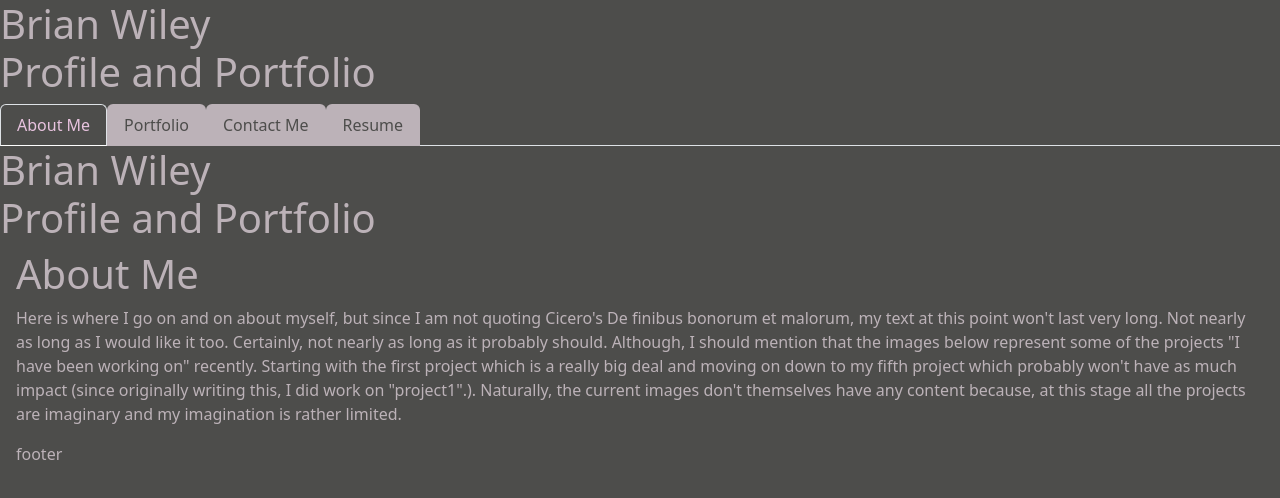
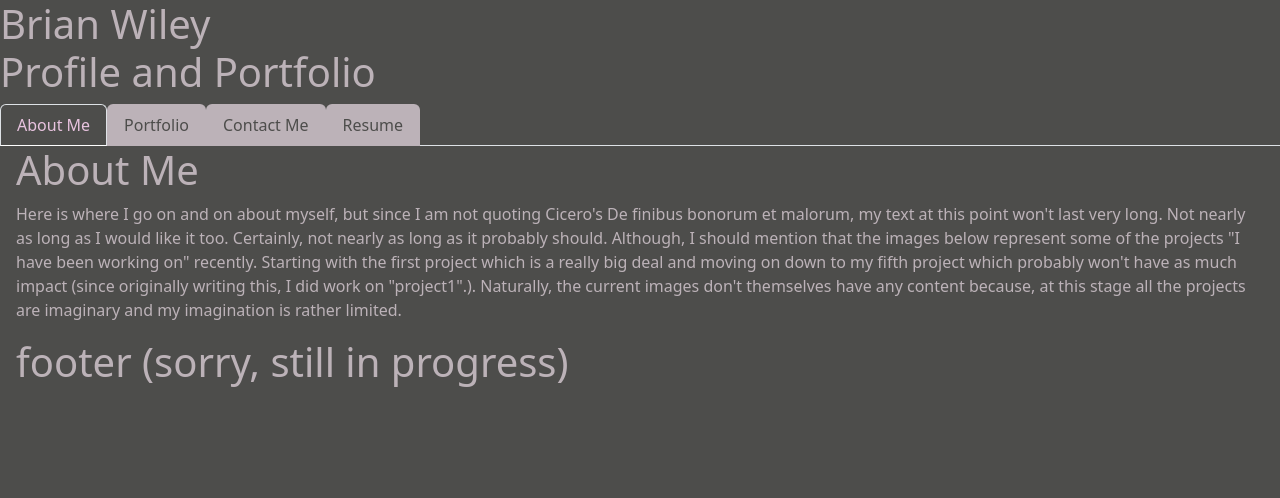
Before and after one commit to bswiley/Profilio2, a React (Vite) app: page / in a window 1280 px wide. Shown: the top 498 px of the page. Built offline with nearby package versions, Linux system fonts and the light colour scheme.

Commit message:
worked on footer

```diff
--- a/src/components/Footer.jsx
+++ b/src/components/Footer.jsx
@@ -2,8 +2,8 @@ function Footer() {
     return (
       <header className="footer">
         <h1> <h1>
-          Brian Wiley <br />
-          Profile and Portfolio
+          footer (sorry, still in progress) <br />
+
         </h1></h1>
       </header>
     );
--- a/src/components/NavTabs.jsx
+++ b/src/components/NavTabs.jsx
@@ -1,7 +1,7 @@
 import React from 'react';
 import '../styles/nav-tabs.css';
 import Header from './Header';
-import Footer from './Footer';
+
 
 function NavTabs({ currentPage, handlePageChange }) {
   return (
@@ -47,9 +47,7 @@ function NavTabs({ currentPage, handlePageChange }) {
           </li>
         </ul>
       </div>
-      <div>
-        <Footer />
-      </div>
+
     </>
   );
 }
--- a/src/components/PortfolioContainer.jsx
+++ b/src/components/PortfolioContainer.jsx
@@ -4,6 +4,7 @@ import About from './pages/About';
 import Portfolio from './pages/Portfolio';
 import Resume from './pages/Resume';
 import Contact from './pages/Contact';
+import Footer from './Footer';
 
 export default function PortfolioContainer() {
   const [currentPage, setCurrentPage] = useState('About');
@@ -30,7 +31,9 @@ export default function PortfolioContainer() {
       <NavTabs currentPage={currentPage} handlePageChange={handlePageChange} />
       {/* // TODO: Add a comment explaining what is happening on the following line */}
       <main className="mx-3">{renderPage()}
-      <footer> footer </footer>
+      <div>
+        <Footer />
+      </div>
       </main>
     </div>
   );
```
